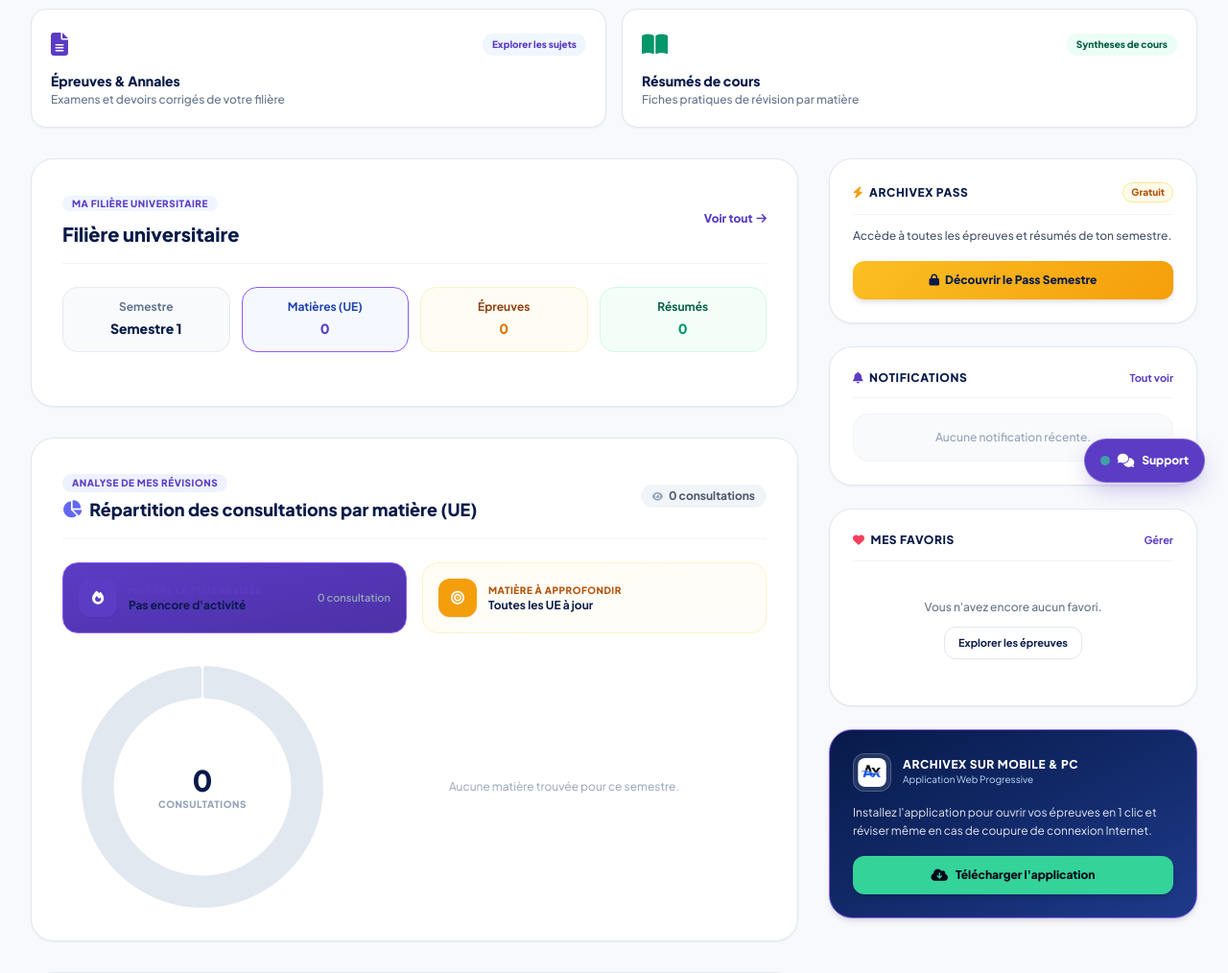
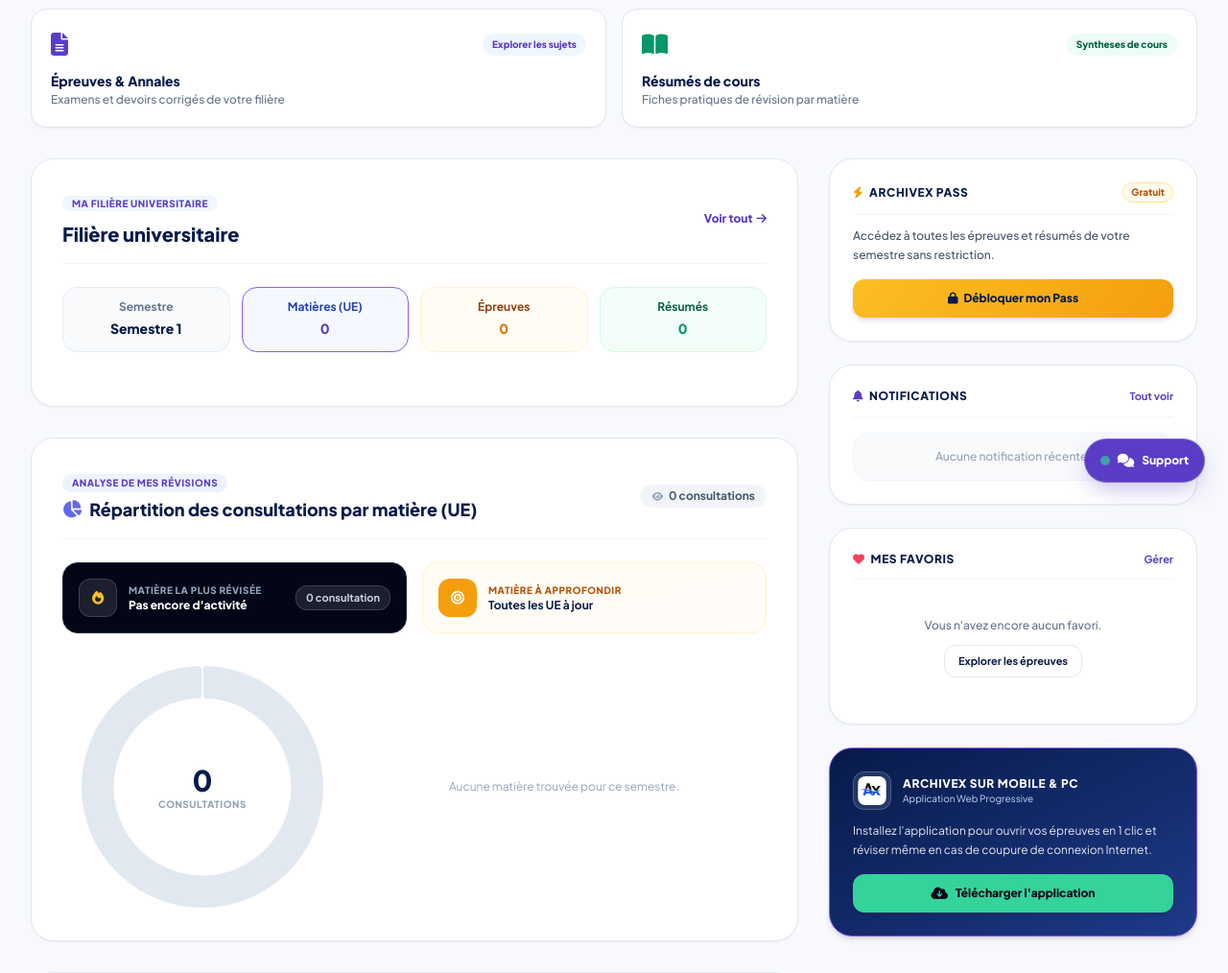
Before and after one commit to eugenetonato-ux/ArchivEx, a Django app: page /dashboard/ in a window 1280 px wide. Shown: the part 273-1287 px from the top of the page at 96% size. Run offline with Django 5.2, Linux system fonts and the light colour scheme; the visitor is signed in with stand-in values (Sample User, id 1); data comes from the database, SQL or seed files in the repository; data that the repository does not hold is empty; some libraries are stand-ins or nearby versions.

Commit message:
mise a jour

```diff
--- a/ArchivEx/templates/dashboard/dashboard.html
+++ b/ArchivEx/templates/dashboard/dashboard.html
@@ -182,25 +182,25 @@
 
                 <!-- Insights: UE la plus consultée & UE à approfondir -->
                 <div class="grid grid-cols-1 sm:grid-cols-2 gap-4">
-                    <!-- Top consultée -->
-                    <div class="p-4 rounded-2xl bg-gradient-to-br from-blue-50/70 to-indigo-50/40 border border-blue-100 flex items-center justify-between">
+                    <!-- Top consultée (Style Noir Profond) -->
+                    <div class="p-4 rounded-2xl bg-slate-950 border border-slate-800 shadow-sm flex items-center justify-between text-white">
                         <div class="flex items-center space-x-3">
-                            <div class="w-10 h-10 rounded-xl bg-[#2563EB] text-white flex items-center justify-center font-bold text-sm shadow-sm">
+                            <div class="w-10 h-10 rounded-xl bg-white/10 text-amber-400 border border-white/15 flex items-center justify-center font-bold text-sm shadow-inner">
                                 <i class="fa-solid fa-fire"></i>
                             </div>
                             <div>
-                                <span class="text-[10px] font-black uppercase tracking-wider text-blue-700 block">Matière la plus révisée</span>
-                                <h3 class="text-xs font-bold text-[#071A49] line-clamp-1">
+                                <span class="text-[10px] font-black uppercase tracking-wider text-slate-400 block">Matière la plus révisée</span>
+                                <h3 class="text-xs font-black text-white line-clamp-1">
                                     {% if most_consulted_ue %}{{ most_consulted_ue.name }}{% else %}Pas encore d'activité{% endif %}
                                 </h3>
                             </div>
                         </div>
                         {% if most_consulted_ue %}
-                            <span class="text-xs font-black text-[#2563EB] bg-white px-2.5 py-1 rounded-xl shadow-2xs border border-blue-200">
+                            <span class="text-xs font-black text-white bg-white/15 px-2.5 py-1 rounded-xl shadow-2xs border border-white/20">
                                 {{ most_consulted_ue.count }} vue{{ most_consulted_ue.count|pluralize }} ({{ most_consulted_ue.percent }}%)
                             </span>
                         {% else %}
-                            <span class="text-[11px] font-semibold text-slate-400">0 consultation</span>
+                            <span class="text-[11px] font-bold text-slate-300 bg-white/10 px-2.5 py-1 rounded-xl border border-white/15">0 consultation</span>
                         {% endif %}
                     </div>
 
@@ -312,51 +312,49 @@
         <!-- SECONDARY SIDEBAR COLUMN (4 COLS ON DESKTOP) -->
         <div class="lg:col-span-4 space-y-6 sticky top-20">
 
-            <!-- COMPACT PREMIUM STATUS CARD -->
+            <!-- STATUT D'ACCÈS ÉTUDIANT -->
+            {% if active_pass %}
+                <!-- Message de déblocage complet (aucun appel d'activation) -->
+                <div class="bg-gradient-to-br from-emerald-50 to-teal-50/40 border border-emerald-200/90 rounded-3xl p-6 shadow-sm">
+                    <div class="flex items-center space-x-3 mb-2.5">
+                        <span class="w-9 h-9 rounded-2xl bg-emerald-600 text-white flex items-center justify-center text-sm font-black shadow-xs flex-shrink-0">
+                            <i class="fa-solid fa-unlock-keyhole"></i>
+                        </span>
+                        <div>
+                            <span class="text-[10px] font-black uppercase tracking-wider text-emerald-800 block">Accès Débloqué</span>
+                            <h3 class="text-xs font-black text-[#071A49]">Pass Semestre Actif</h3>
+                        </div>
+                    </div>
+                    <p class="text-xs text-slate-600 leading-relaxed font-medium">
+                        Votre Pass est activé. Vous bénéficiez d'un accès illimité à l'intégralité des épreuves, corrigés et résumés de cours.
+                    </p>
+                </div>
+            {% else %}
+                <!-- CARTE ACTIVATION PASS (Affichée uniquement si non payé) -->
                 <div class="bg-white border border-slate-200 rounded-3xl p-6 shadow-sm">
                     <div class="flex items-center justify-between mb-3 pb-3 border-b border-slate-100">
                         <h3 class="text-xs font-extrabold text-[#071A49] uppercase tracking-wider flex items-center space-x-1.5">
                             <i class="fa-solid fa-bolt text-amber-500"></i>
                             <span>ArchivEx Pass</span>
                         </h3>
-                    {% if active_pass %}
-                        <span class="text-[10px] font-extrabold text-emerald-700 bg-emerald-50 border border-emerald-200 px-2 py-0.5 rounded-full flex items-center space-x-1">
-                            <i class="fa-solid fa-check text-[9px]"></i>
-                            <span>Actif</span>
-                        </span>
-                    {% else %}
                         <span class="text-[10px] font-extrabold text-amber-700 bg-amber-50 border border-amber-200 px-2 py-0.5 rounded-full">Gratuit</span>
-                    {% endif %}
                     </div>
-
-                {% if active_pass %}
-                    <div class="space-y-2 mb-4 text-xs">
-                        <p class="font-extrabold text-emerald-900 flex items-center space-x-1">
-                            <i class="fa-solid fa-circle-check"></i>
-                            <span>Pass Semestre Actif</span>
-                        </p>
-                        <p class="text-slate-500 text-[11px]">Accès illimité débloqué pour l'ensemble de tes épreuves et cours rédigés.</p>
-                    </div>
-                    <a href="{% url 'academics:filieres' %}" class="btn-primary w-full text-xs py-2.5 font-bold block text-center rounded-xl">
-                        Accéder à mes cours
-                    </a>
-                {% else %}
                     <p class="text-xs text-slate-600 mb-4 leading-relaxed font-medium">
-                        Accède à toutes les épreuves et résumés de ton semestre.
+                        Accédez à toutes les épreuves et résumés de votre semestre sans restriction.
                     </p>
                     {% if active_semester %}
                         <a href="{% url 'payments:pass_semestre' active_semester.id %}" class="btn-gold w-full text-xs py-3 font-black block text-center rounded-xl shadow-md flex items-center justify-center space-x-1.5">
                             <i class="fa-solid fa-lock text-xs"></i>
-                            <span>Découvrir le Pass Semestre</span>
+                            <span>Débloquer mon Pass</span>
                         </a>
                     {% else %}
                         <a href="{% url 'academics:filieres' %}" class="btn-gold w-full text-xs py-3 font-black block text-center rounded-xl shadow-md flex items-center justify-center space-x-1.5">
                             <i class="fa-solid fa-lock text-xs"></i>
-                            <span>Découvrir le Pass Semestre</span>
+                            <span>Débloquer mon Pass</span>
                         </a>
                     {% endif %}
+                </div>
             {% endif %}
-            </div>
 
             <!-- COMPACT NOTIFICATIONS CARD -->
             <div class="bg-white border border-slate-200 rounded-3xl p-6 shadow-sm">
```
Also changed, not shown: ArchivEx/templates/academics/matieres.html (+19 -4 lines). Lines whose indentation alone changed are shown as unchanged.
